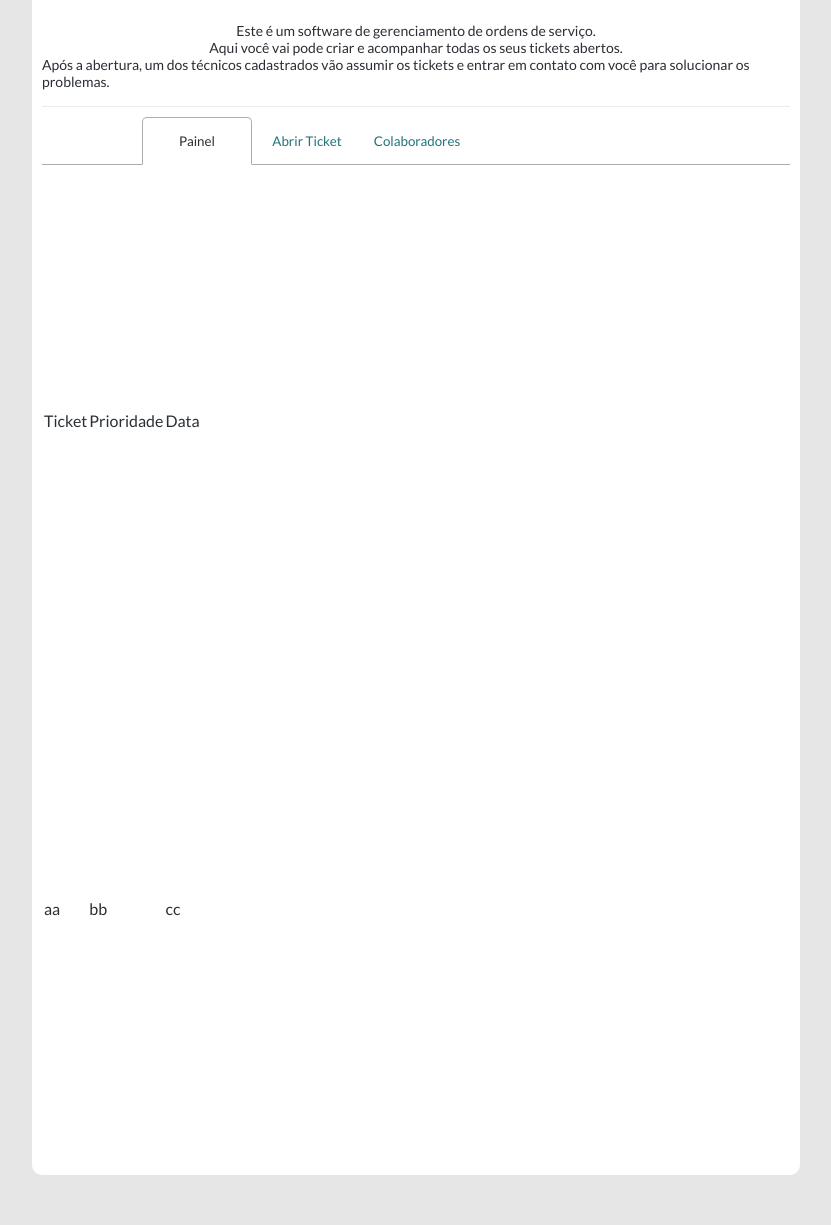
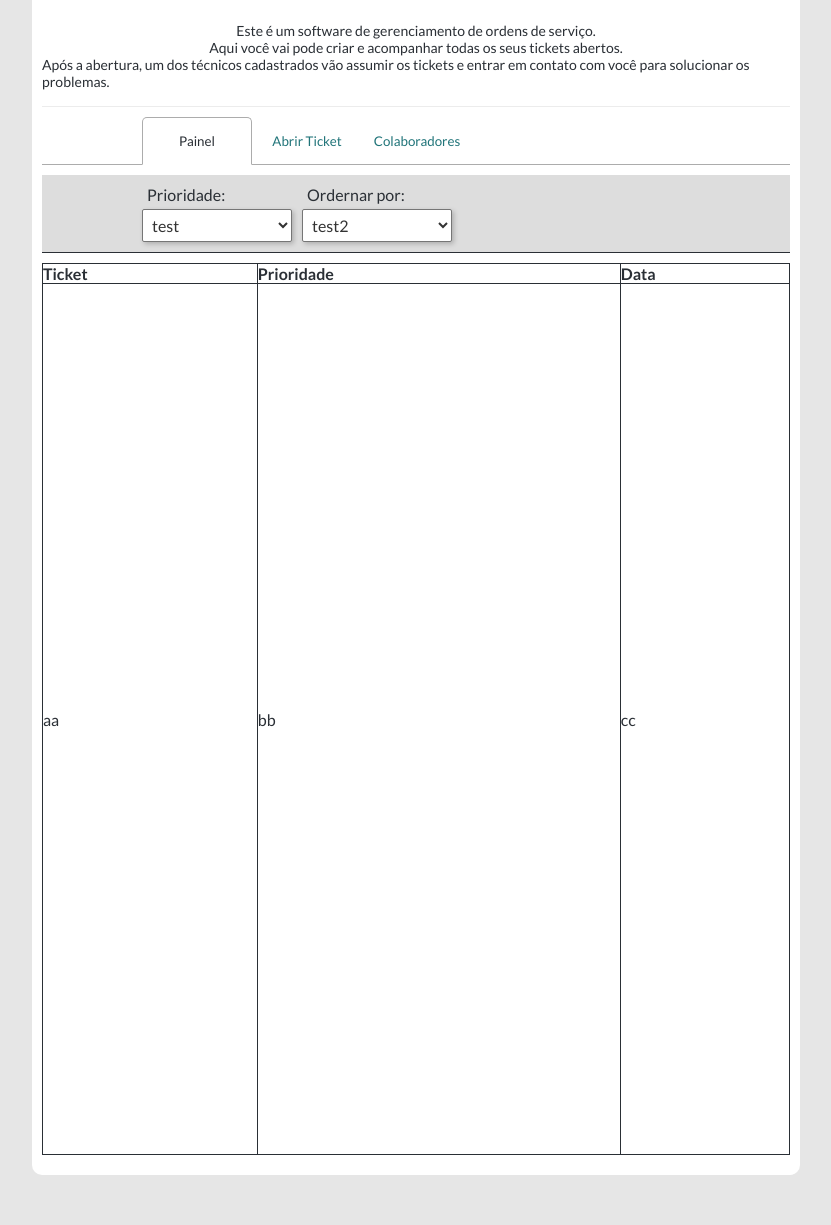
Before and after one commit to dcmunhoz/SmartDesk, a PHP site: page /views/user-panel.php in a window 1280 px wide. Shown: the part 484-1709 px from the top of the page, without its empty margins (224-1055 px from the left). Run offline with PHP 8.4, Linux system fonts and the light colour scheme; some libraries are stand-ins or nearby versions.

Commit message:
Estilo botões ordenação painel

```diff
--- a/public/rsc/css/elements.css
+++ b/public/rsc/css/elements.css
@@ -72,3 +72,34 @@ input:focus{
     color: #fff;
 
 }
+
+.search-select-box{
+    background-color: #ffffff;
+    color:rgb(51, 51, 51);
+    /* -moz-appearance: button; */
+    /* -webkit-appearance: button; */
+    display: block;
+    width: 150px;
+    padding: 5px;
+    margin-top: 5px;
+    font-size: 16px;
+    border-radius: 2px;
+    box-shadow: 2px 2px 5px rgba(0, 0, 0, 0.212);
+    outline: none;
+}
+
+/* .search-select-fields .form-group:before{
+    content: '\f0dd';
+    font-family: "Font Awesome 5 Free";
+    font-weight: 900;
+    width: 40px;
+    height: 40px;
+    position: absolute;
+    bottom: 0;
+    right: 0;
+    font-size: 24px;
+    line-height: 35px;
+    text-align: center;
+    background-color: #FFF;
+    pointer-events: none;
+} */
--- a/public/rsc/css/style.css
+++ b/public/rsc/css/style.css
@@ -330,4 +330,42 @@ html, body{
     width: 100%;
     box-sizing: border-box;
     padding: 10px 0;
+
 }
+
+table, tr, td, th{
+    border: 1px solid var(--default-font-color);
+    border-collapse: collapse;
+}
+
+.panel .tickets-table{
+    width: 100%;
+    text-align: left;
+}
+
+.tickets-table caption{
+    background-color: rgb(221, 221, 221);
+    padding: 10px 100px;
+    margin-bottom: 10px;
+    border-bottom: 1px solid var(--default-font-color);
+}
+
+
+.search-select-fields .form-group{
+    text-align: left;
+    display: inline-block;
+    position: relative;
+    float: left;
+    margin-right: 10px;
+}
+
+.search-select-fields .form-group label{
+    color: var(--default-font-color);
+    display: block;
+    position: relative;
+    left: 5px;
+}
+
+.tickets-table thead tr th{
+    font-weight: bold;
+}
--- a/views/user-panel.php
+++ b/views/user-panel.php
@@ -7,10 +7,12 @@
         <link href="public/rsc/css/style.css" rel="stylesheet" type="text/css">
         <link href="public/rsc/css/elements.css" rel="stylesheet" type="text/css">
         <link href="public/rsc/css/mq.css" rel="stylesheet" type="text/css">
+        <link href="https://use.fontawesome.com/releases/v5.0.6/css/all.css" rel="stylesheet">
 
         <link href="https://fonts.googleapis.com/icon?family=Material+Icons" rel="stylesheet">
 
         <title>Bem Vindo - Painel de chamados</title>
+
     </head>
 
     <body>
@@ -62,21 +64,38 @@
                                     </ul>
                                 </nav>
                                 <section class="panel">
-                                    <table>
+                                    <table class="tickets-table">
+                                        <caption class="search-select-fields">
+                                            <div class="form-group">
+                                                <label for="select-priority">Prioridade:</label>
+                                                <select name="select-priority" id="select-priority" class="search-select-box">
+                                                    <option value="">test</option>
+                                                    <option value="">test2</option>
+                                                </select>
+                                            </div>
+                                            <div class="form-group">
+                                                <label for="select-order">Ordernar por:</label>
+                                                <select name="select-order" id="select-order" class="search-select-box">
+                                                    <option value="">test2</option>
+                                                    <option value="">test1</option>
+                                                </select>
+                                            </div>
+                                        </caption>
                                         <thead>
-
-                                        </thead>
-                                        <tbody>
                                             <tr>
                                                 <th>Ticket</th>
                                                 <th>Prioridade</th>
                                                 <th>Data</th>
                                             </tr>
+                                        </thead>
+                                        <tbody>
+
                                             <tr>
                                                 <td>aa</td>
                                                 <td>bb</td>
                                                 <td>cc</td>
                                             </tr>
+
                                         </tbody>
 
                                     </table>
```
